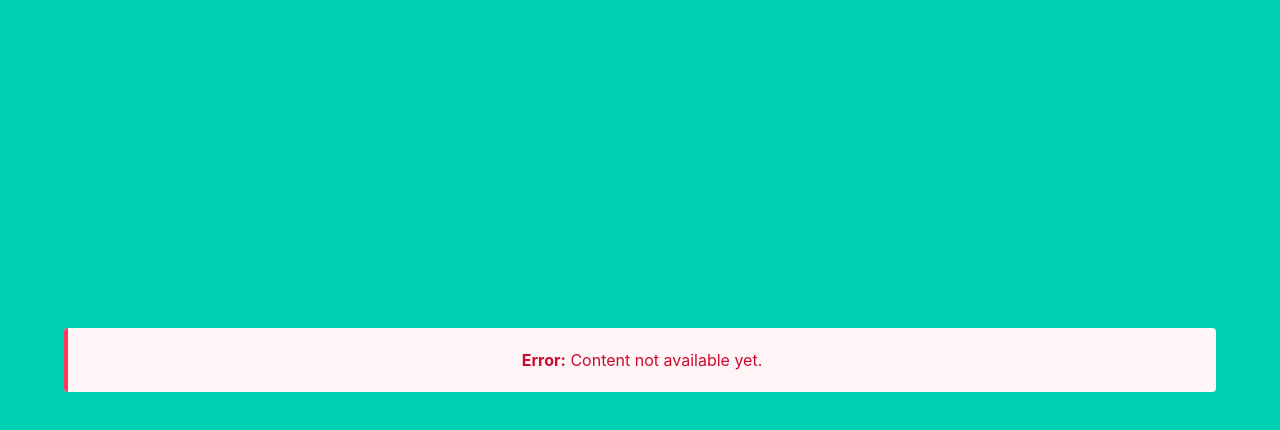
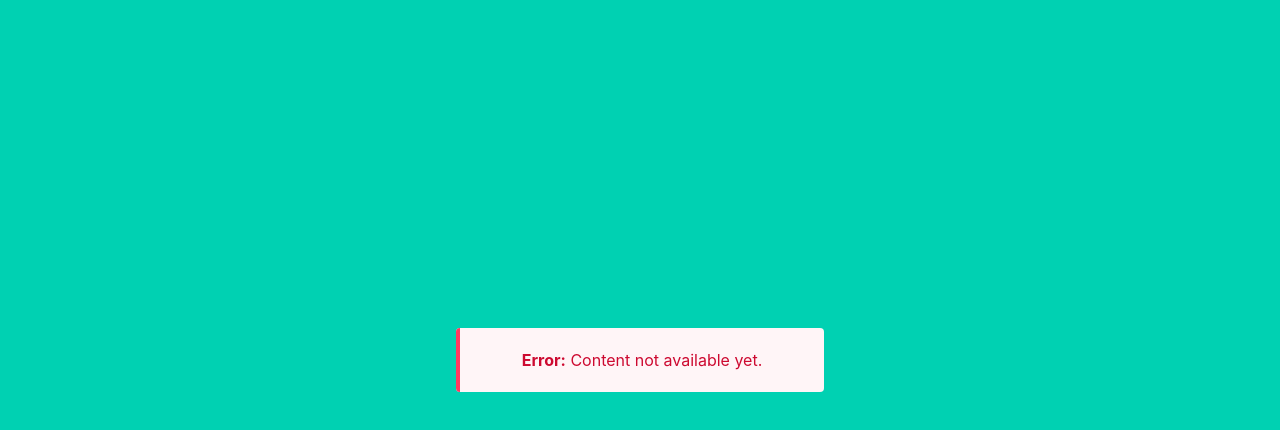
Before and after one commit to ABlankSlate/AdventureThroughHistory, a plain HTML site: page timeline.html in a window 1280 px wide. Shown: the part 66-496 px from the top of the page. Drawn offline with nearby package versions, Linux system fonts and the light colour scheme.

Commit message:
Added error message for full timeline page

```diff
--- a/timeline.html
+++ b/timeline.html
@@ -64,12 +64,18 @@
 
       <div class="hero-body">
         <div class="container has-text-centered">
-          <article class="message is-danger">
-            <div class="message-body">
-              <strong>Error:</strong>
-              Content not available yet.
+          <div class="columns">
+            <div class="column"></div>
+            <div class="column">
+              <article class="message is-danger">
+                <div class="message-body">
+                  <strong>Error:</strong>
+                  Content not available yet.
+                </div>
+              </article>
             </div>
-          </article>
+            <div class="column"></div>
+          </div>
         </div>
       </div>
     </section>
```
